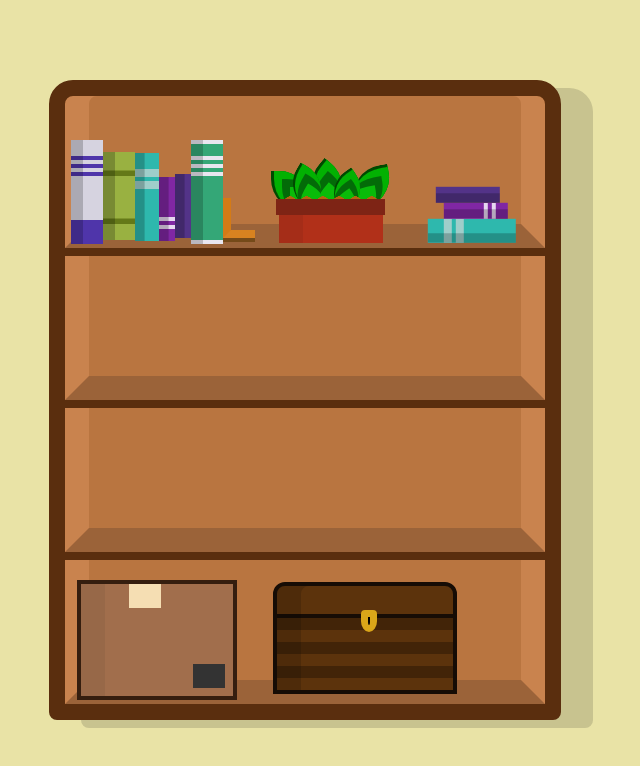
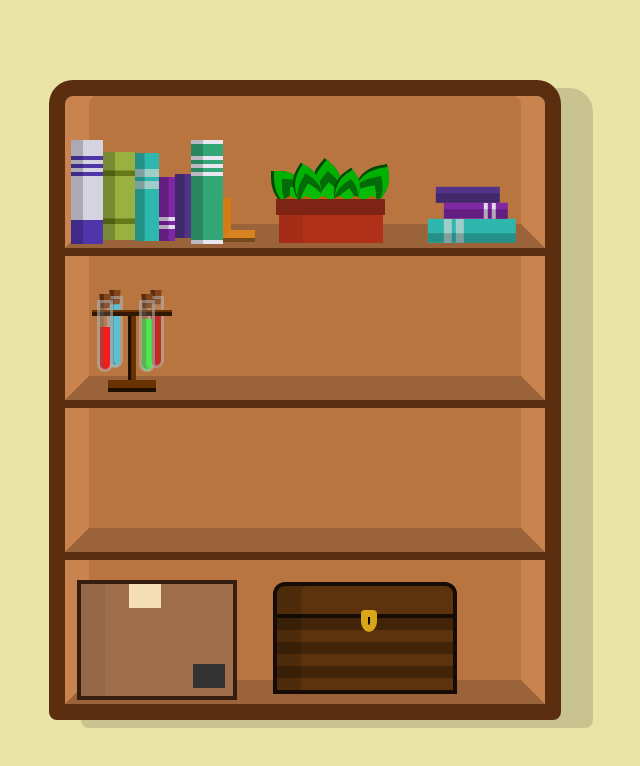
Before and after one commit to tlauffs/css_art, a website built with Vite: page index.html in a window 1280 px wide. Shown: the whole page, without its empty margins (335-975 px from the left). Built offline with nearby package versions, Linux system fonts and the light colour scheme.

Commit message:
started second shelf

```diff
--- a/index.html
+++ b/index.html
@@ -33,7 +33,23 @@
           </div>
         </div>
       </div>
-      <div class="shelf"></div>
+      <div class="shelf">
+        <div class="shelf-flex">
+          <div class="potion-parent">
+            <div class="potion"></div>
+          </div>
+          <div class="potion-parent">
+            <div class="potion"></div>
+          </div>
+          <div class="potion-parent">
+            <div class="potion"></div>
+          </div>
+          <div class="potion-parent">
+            <div class="potion"></div>
+          </div>
+          <div class="potion-stand"></div>
+        </div>
+      </div>
       <div class="shelf"></div>
       <div class="shelf">
         <div class="shelf-flex">
--- a/src/style.css
+++ b/src/style.css
@@ -189,12 +189,12 @@ body {
   width: 100%;
   z-index: 4;
   background-color: rgb(177, 101, 14);
-  --mask:
-    radial-gradient(0.70vmin at 50% 0.99vmin,#000 99%,#0000 101%) calc(50% - 1.02vmin) 0/2.04vmin 100%,
-    radial-gradient(0.70vmin at 50% -0.48vmin,#0000 99%,#000 101%) 50% 0.51vmin/2.04vmin 100% repeat-x;
+  --mask: radial-gradient(0.7vmin at 50% 0.99vmin, #000 99%, #0000 101%)
+      calc(50% - 1.02vmin) 0/2.04vmin 100%,
+    radial-gradient(0.7vmin at 50% -0.48vmin, #0000 99%, #000 101%) 50% 0.51vmin/2.04vmin
+      100% repeat-x;
   -webkit-mask: var(--mask);
-          mask: var(--mask);
-
+  mask: var(--mask);
 }
 
 .leaf {
@@ -343,3 +343,123 @@ body {
   left: 10.5vmin;
   border-radius: 0.5vmin 0.5vmin 50% 50%;
 }
+
+.potion-parent {
+  position: relative;
+  z-index: 1;
+}
+
+.potion {
+  height: 9vmin;
+  width: 2vmin;
+  background-color: rgba(182, 182, 182, 0.15);
+  border-radius: 0 0 1vmin 1vmin;
+  border: 0.4vmin rgba(182, 182, 182, 0.5) solid;
+  box-shadow: inset 0.5vmin 0 rgba(95, 95, 95, 0.356);
+  position: relative;
+}
+
+.potion::before {
+  content: "";
+  position: absolute;
+  left: 0;
+  width: 100%;
+  border-radius: 0 0 1vmin 1vmin;
+  background-color: rgb(255, 0, 0);
+  z-index: -1;
+}
+
+.potion::after {
+  content: "";
+  position: absolute;
+  top: -1vmin;
+  left: 0;
+  height: 1.75vmin;
+  width: 100%;
+  background-color: rgb(133, 68, 25);
+  box-shadow: inset 0.5vmin 0 rgb(87, 44, 16);
+  z-index: -1;
+  transform: perspective(0.1vmin) rotateX(-1deg);
+}
+
+.potion-parent:nth-child(odd) {
+  z-index: 2;
+}
+
+.potion-parent:nth-child(1) .potion {
+  margin-left: 4vmin;
+  margin-bottom: 3.5vmin;
+}
+
+.potion-parent:nth-child(1) .potion::before {
+  background-color: rgb(255, 0, 0);
+  top: 3vmin;
+  height: 5.4vmin;
+}
+
+.potion-parent:nth-child(2) .potion {
+  margin-left: -0.8vmin;
+  margin-bottom: 4vmin;
+}
+
+.potion-parent:nth-child(2) .potion::before {
+  background-color: rgba(59, 206, 243, 0.842);
+  top: 0.5vmin;
+  height: 8vmin;
+}
+
+.potion-parent:nth-child(3) .potion {
+  margin-left: 2vmin;
+  margin-bottom: 3.5vmin;
+}
+
+.potion-parent:nth-child(3) .potion::before {
+  background-color: rgba(40, 255, 57, 0.842);
+  top: 2vmin;
+  height: 6.5vmin;
+}
+
+.potion-parent:nth-child(4) .potion {
+  margin-left: -0.8vmin;
+  margin-bottom: 4vmin;
+}
+
+.potion-parent:nth-child(4) .potion::before {
+  background-color: rgba(202, 0, 0, 0.842);
+  top: 1.5vmin;
+  height: 7vmin;
+}
+
+.potion-stand {
+  background-color: rgb(104, 51, 1);
+  height: 1.5vmin;
+  width: 6vmin;
+  margin-bottom: 1vmin;
+  margin-left: -7vmin;
+  border-bottom: 0.5vmin rgb(32, 15, 1) solid;
+  position: relative;
+  z-index: 1;
+}
+
+.potion-stand::before {
+  content: '';
+  position: absolute;
+  top: -8vmin;
+  left: 2.5vmin;
+  height: 8vmin;
+  width: 1vmin;
+  background-color: rgb(104, 51, 1);
+  box-shadow: inset 0.4vmin 0 rgb(32, 15, 1);
+}
+
+
+.potion-stand::after {
+  content: '';
+  position: absolute;
+  top: -8.8vmin;
+  left: -2vmin;
+  height: 0.8vmin;
+  width: 10vmin;
+  background-color: rgb(104, 51, 1);
+  border-bottom: 0.5vmin rgb(49, 24, 4) solid;
+}
```
